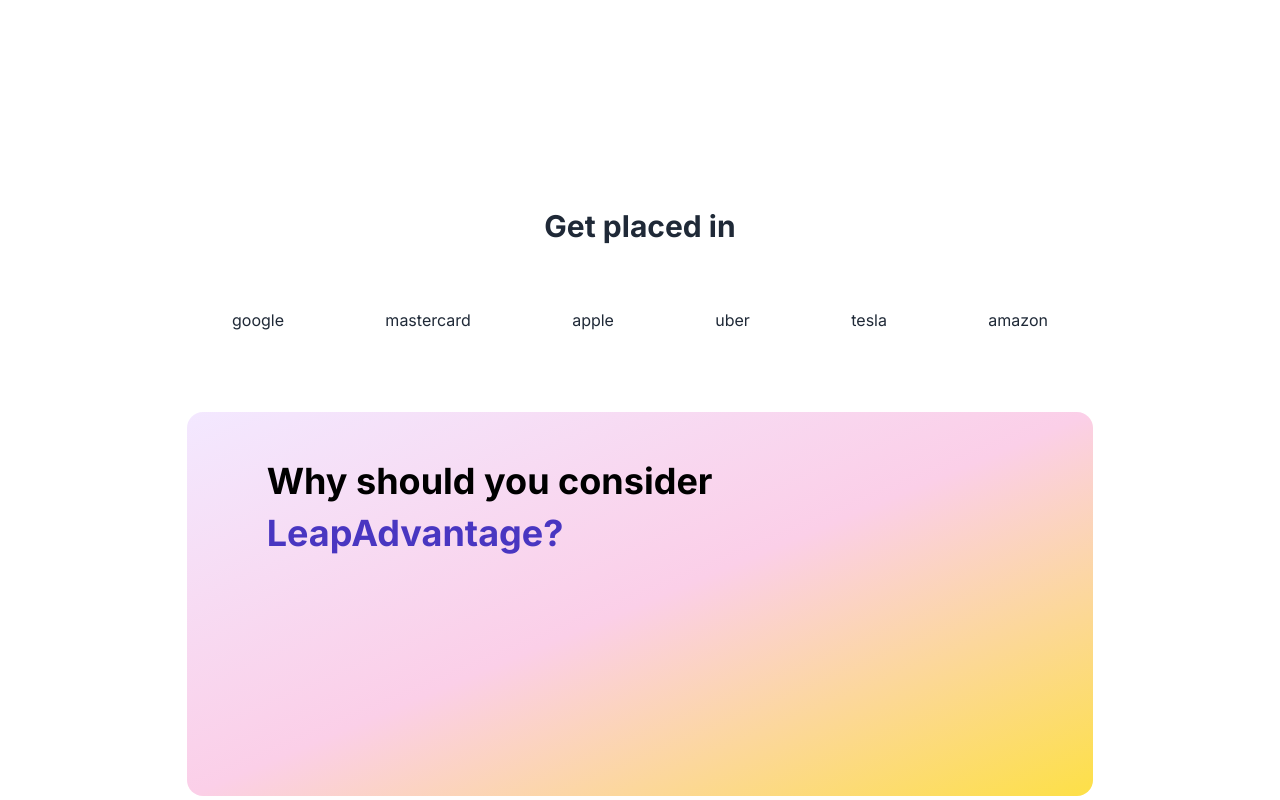
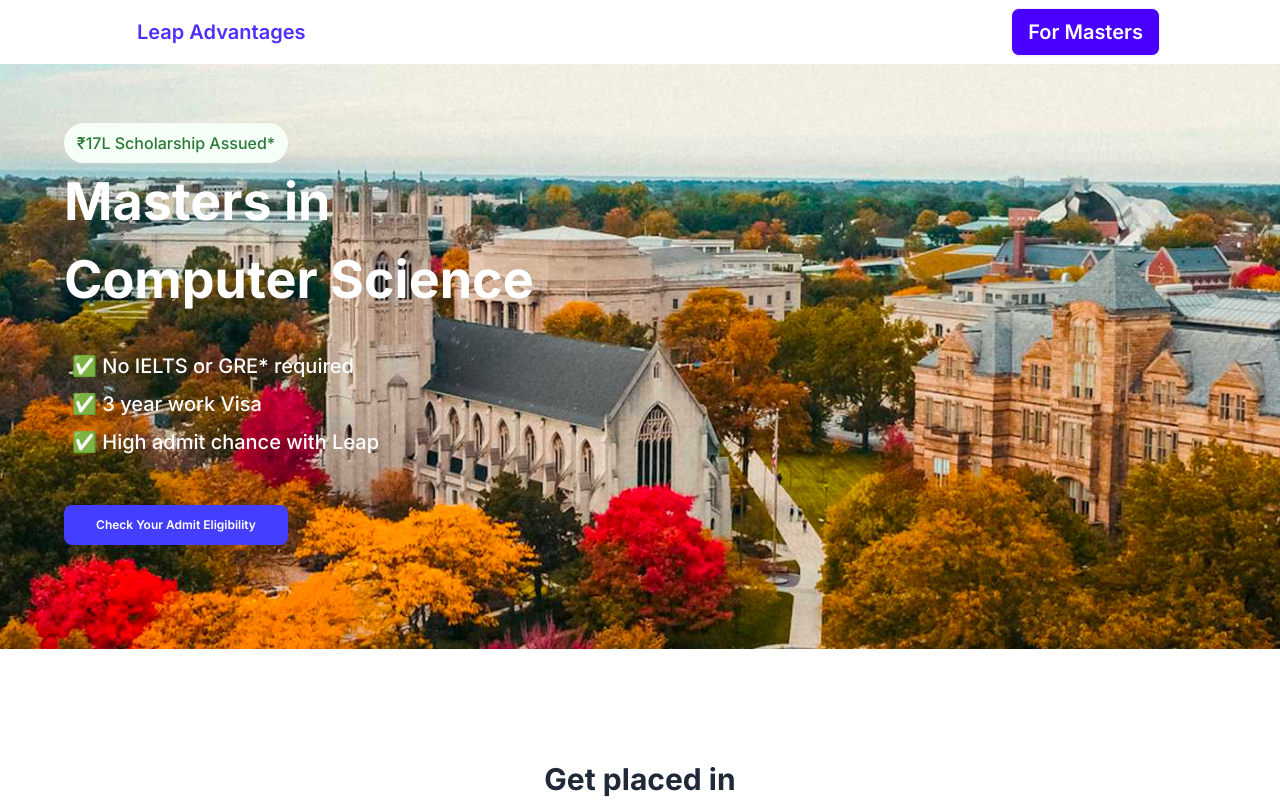
Before and after one commit to Gaurab4/landing-page, a Next.js app: page / in a window 1280 px wide. Shown: the top 800 px of the page. Built offline with nearby package versions, Linux system fonts and the light colour scheme.

Commit message:
Added Hero Section

```diff
--- a/src/app/page.tsx
+++ b/src/app/page.tsx
@@ -1,10 +1,14 @@
+import Navbar from "@/components/navbar/page";
 import AlumiPage from "@/components/screens/alumni-page/page";
+import Heropage from "@/components/screens/hero-page/page";
 import LeapAdvantagePage from "@/components/screens/leap-advantage-page/page";
 import StudentAckPage from "@/components/screens/student-ack-page/page";
 
 export default function Home() {
   return (
-    <main className="flex min-h-screen flex-col items-center justify-between p-24">
+    <main className="flex min-h-screen flex-col items-center justify-between ">
+        <Navbar/>
+        <Heropage/>
         <LeapAdvantagePage/>
         <StudentAckPage/>
         <AlumiPage/>
--- /dev/null
+++ b/src/components/navbar/page.tsx
@@ -0,0 +1,18 @@
+import React from 'react'
+
+type Props = {}
+
+const Navbar = (props: Props) => {
+  return (
+    <div className="navbar  shadow-2xl bg-base-100 ">
+        <div className="navbar-start">
+            <a className="btn btn-ghost text-xl text-[#4d30ff] ml-28 ">Leap Advantages</a>
+        </div>
+        <div className="navbar-end">
+            <a className="btn mr-28  text-white text-xl bg-primary ">For Masters</a>
+        </div>
+        </div>
+  )
+}
+
+export default Navbar
--- /dev/null
+++ b/src/components/screens/hero-page/page.tsx
@@ -0,0 +1,59 @@
+import Navbar from '@/components/navbar/page'
+import React from 'react'
+
+type Props = {}
+
+const Heropage = (props: Props) => {
+    const bgImage = '/hero/hero-background.png';
+
+    return (
+        <>
+            <div className="hero h-[585px] flex justify-center items-center" style={{backgroundImage: `url(${bgImage})`}}>
+                {/* Fist Half  */}
+                <div className="w-1/2 h-full flex justify-center items-center" >
+                    {/* First Half Data */}
+                    <div className="w-[80%] h-[80%]  ">
+                        {/* Rounded Text  */}
+                        <div className='h-[40px] w-56 rounded-full bg-[#F5FFF7] flex justify-center items-center '>
+                            <p className='font-[500] text-[#2b7938] '>₹17L Scholarship Assued*</p>
+                        </div>
+                        {/* Title Text */}
+                        <div  >
+                            <p className='text-white font-[700] text-[52px]'>Masters in </p>
+                            <p className='text-white font-[700] text-[52px]'>Computer Science</p>
+                        </div>
+
+                        {/* List  */}
+                        <div className='mt-8 '>
+                            <ul className=' gap-y-2 grid'>
+                                <li className='text-white ml-2 font-[500] text-[20px] flex items-center'>
+                                    ✅ No IELTS or GRE* required
+                                </li>
+                                <li className='text-white ml-2 font-[500] text-[20px] flex items-center'>
+                                    ✅  3 year work Visa
+                                </li>
+                                <li className='text-white ml-2 font-[500] text-[20px] flex items-center'>
+                                    ✅ High admit chance with Leap
+                                </li>
+                            </ul>
+                        </div>
+
+                        {/* Eligible Button */}
+                        <div className='mt-12'>
+                            <button className=' bg-[#443eff] text-[white] text-xs font-[600] h-[40px] w-56 rounded-lg '>
+                                Check Your Admit Eligibility
+                            </button>
+
+                        </div>
+
+                    </div>
+                </div>
+                <div className="w-1/2 h-full">
+                    {/* Right side remains empty */}
+                </div>
+            </div>
+        </>
+    );
+}
+
+export default Heropage;
```
Also changed, not shown: public/hero/hero-background.png (added).
